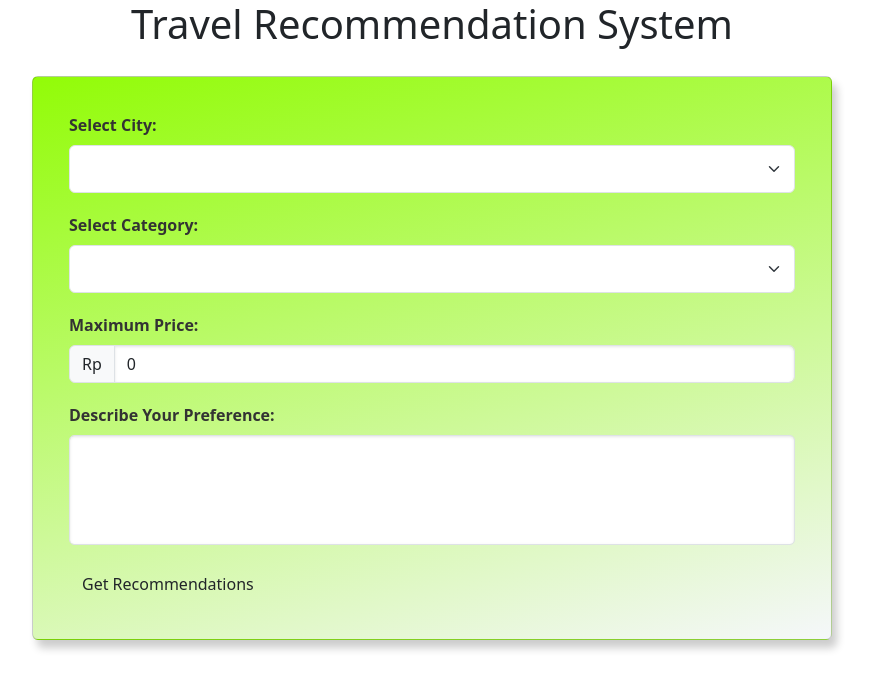
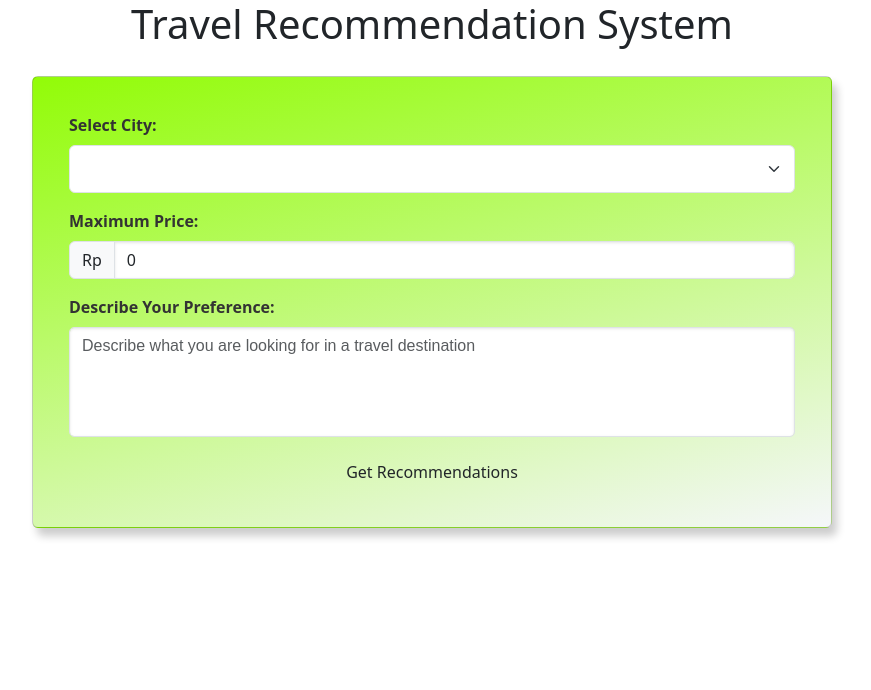
Before and after one commit to NovebrianSP/SIstemRekomendasi, a Flask app: template templates/index.html in a window 1280 px wide. Shown: the top 690 px of the page, without its empty margins (208-1079 px from the left). Run offline with Flask 3, Linux system fonts and the light colour scheme; the template is opened without the code that fills it, so the values that code supplies are empty; parts of the project's set-up code (start-up, migrations or seed data) failed here and were passed over.

Commit message:
Changing the model to Weighted Features Combination and updating template

```diff
--- a/app.py
+++ b/app.py
@@ -1,93 +1,90 @@
+from flask import Flask, render_template, request
 import pandas as pd
-from flask import Flask, request, render_template
-from sklearn.tree import DecisionTreeClassifier
-from sklearn.model_selection import train_test_split
+import re
+from sklearn.feature_extraction.text import TfidfVectorizer
+from sklearn.metrics.pairwise import cosine_similarity
+import numpy as np
+from sklearn.metrics.pairwise import euclidean_distances
 
-# Load the dataset
-file_path = 'E:/DATA/PythonProgram/SR/destinasi-wisata-indonesia.xlsx'
-data = pd.ExcelFile(file_path)
-df = data.parse('Worksheet')
+app = Flask(__name__)
 
-# Select relevant features
-selected_features = df[['Place_Name', 'Category', 'City', 'Price', 'Rating', 'Time_Minutes', 'Description']]
+# Load preprocessed data
+data_file = "E:/DATA/PythonProgram/SR/destinasi-wisata-indonesia-preprocessed.xlsx"
+data = pd.read_excel(data_file)
 
-# Handle missing values
-selected_features['Time_Minutes'].fillna(selected_features['Time_Minutes'].median(), inplace=True)
-selected_features['Description'].fillna("", inplace=True)
-
-# Encode categorical variables
-encoded_data = pd.get_dummies(selected_features, columns=['Category', 'City'], drop_first=True)
-
-# Define features (X) and target (y)
-X = encoded_data.drop(columns=['Place_Name', 'Description'])  # Drop Place_Name and Description as they are non-numerical
-y = df['Category']  # Predicting the category of the place
-
-# Split the data into training and testing sets
-X_train, X_test, y_train, y_test = train_test_split(X, y, test_size=0.2, random_state=42)
-
-# Initialize and train the Decision Tree model
-model = DecisionTreeClassifier(random_state=42)
-model.fit(X_train, y_train)
-
-# Preprocess text for description similarity
-def preprocess_text(text):
-    """Preprocess text by tokenizing, lowercasing, and removing common stopwords."""
-    from nltk.corpus import stopwords
-    from nltk.stem import PorterStemmer
-
-    stop_words = set(stopwords.words('indonesian'))  # Stopwords for Indonesian
-    stemmer = PorterStemmer()
-
-    tokens = text.lower().split()
-    tokens = [stemmer.stem(word) for word in tokens if word not in stop_words]
-    return set(tokens)
-
-# Flask app setup
-app = Flask(__name__)
+# Initialize TfidfVectorizer
+vectorizer = TfidfVectorizer()
 
 @app.route('/')
 def home():
-    cities = df['City'].unique()
-    categories = df['Category'].unique()
+    cities = data['City'].unique() if 'City' in data.columns else []
+    categories = data['Category'].unique() if 'Category' in data.columns else []
     return render_template('index.html', cities=cities, categories=categories)
 
 @app.route('/recommend', methods=['POST'])
 def recommend():
-    user_input = request.form
-    city = user_input.get('city')
-    category = user_input.get('category')
-    max_price = float(user_input.get('price'))
-    description = user_input.get('description', "")
+    city = request.form.get('city')
+    max_price = float(request.form.get('price', 0))
+    description = request.form.get('description', '')
 
-    # Filter the data based on user input
-    filtered_df = df[(df['City'] == city) & (df['Category'] == category) & (df['Price'] <= max_price)]
+    # Filter based on city and price
+    filtered_data = data[
+        (data['City'] == city) &
+        (data['Price'] <= max_price)
+    ]
 
-    if filtered_df.empty:
-        return render_template('result.html', recommendations=None)
+    # Preprocess user description
+    processed_description = preprocess_text(description)
 
-    # Compute description similarity using Jaccard Similarity
-    user_desc_set = preprocess_text(description)
+    if 'Processed_Description' in filtered_data.columns:
+        # Text Similarity
+        tfidf_matrix = vectorizer.fit_transform(
+            [processed_description] + filtered_data['Processed_Description'].tolist()
+        )
+        text_similarities = 1 / (1 + euclidean_distances(tfidf_matrix[0:1], tfidf_matrix[1:]).flatten())
 
-    def calculate_combined_similarity(row):
-        row_desc_set = preprocess_text(row['Description'])
-        desc_similarity = len(user_desc_set & row_desc_set) / len(user_desc_set | row_desc_set) if len(user_desc_set | row_desc_set) != 0 else 0
-        category_similarity = 1 if row['Category'] == category else 0
-        return 0.8 * desc_similarity + 0.2 * category_similarity
+        # Price Similarity (normalized)
+        max_price_in_data = filtered_data['Price'].max()
+        filtered_data['Price_Similarity'] = 1 - (filtered_data['Price'] / max_price_in_data)
 
-    filtered_df['Similarity'] = filtered_df.apply(calculate_combined_similarity, axis=1)
+        # Final Score Calculation
+        w1, w2, w3, w4 = 0.4, 0.3, 0, 0.3  # Weights for Text, Price, Geo, and Rating
 
-    # Compute final score by combining similarity, rating, and price
-    filtered_df['Final_Score'] = (
-        0.7 * filtered_df['Similarity'] +
-        0.2 * (filtered_df['Rating'] / 5) +
-        0.1 * (1 - filtered_df['Price'] / filtered_df['Price'].max())
-    )
+        # Ensure Rating exists and normalize if applicable
+        if 'Rating' in filtered_data.columns:
+            max_rating = filtered_data['Rating'].max()
+            filtered_data['Normalized_Rating'] = filtered_data['Rating'] / max_rating
+        else:
+            filtered_data['Normalized_Rating'] = 0
 
-    # Sort recommendations by Final_Score
-    sorted_df = filtered_df.sort_values(by='Final_Score', ascending=False)
-    recommendations = sorted_df[['Place_Name', 'Price', 'Rating', 'Similarity', 'Final_Score']].to_dict(orient='records')
+        # Compute final score
+        filtered_data = filtered_data.copy()
+        filtered_data['Description_Similarity'] = text_similarities
+        filtered_data['Final_Score'] = (
+            w1 * filtered_data['Description_Similarity'] +
+            w2 * filtered_data['Price_Similarity'] +
+            w4 * filtered_data['Normalized_Rating']
+        )
 
-    return render_template('result.html', recommendations=recommendations)
+        # Sort by Final Score
+        recommendations = filtered_data.sort_values(by=['Final_Score'], ascending=False)
+    else:
+        recommendations = pd.DataFrame()  # Empty recommendations
+
+    # If no recommendations found, show a message
+    if recommendations.empty:
+        message = "No recommendations found."
+    else:
+        message = None
+
+    return render_template('result.html', recommendations=recommendations.to_dict('records'), message=message)
+
+def preprocess_text(text):
+    """Preprocess input text for comparison."""
+    text = text.lower()
+    text = re.sub(r'[^\w\s]', '', text)  # Remove punctuation
+    text = re.sub(r'\s+', ' ', text).strip()  # Remove extra spaces
+    return text
 
 if __name__ == '__main__':
     app.run(debug=True)
--- a/templates/index.html
+++ b/templates/index.html
@@ -22,29 +22,17 @@
       <div class="card">
         <div class="card-body">
           <form action="/recommend" method="post">
-            <div class="form-container">
+            <div class="form-container mb-3">
               <label class="form-label" for="city">Select City:</label>
-              <select class="form-select" name="city" id="city">
+              <select class="form-select" name="city" id="city" required>
                 {% for city in cities %}
                 <option value="{{ city }}">{{ city }}</option>
                 {% endfor %}
               </select>
-              <span class="title"></span>
-              <i class=""></i>
             </div>
 
-            <div class="form-container">
-              <label class="form-label" for="category">Select Category:</label>
-              <select class="form-select" name="category" id="category">
-                {% for category in categories %}
-                <option value="{{ category }}">{{ category }}</option>
-                {% endfor %}
-              </select>
-            </div>
-
-            <div class="form-container">
+            <div class="form-container mb-3">
               <label class="form-label" for="price">Maximum Price:</label>
-
               <div class="input-group">
                 <span class="input-group-text">Rp</span>
                 <input
@@ -52,15 +40,16 @@
                   type="number"
                   name="price"
                   id="price"
-                  step="1000"
+                  step="5000"
                   min="0"
                   value="0"
                   placeholder="Define your budget"
+                  required
                 />
               </div>
             </div>
 
-            <div class="form-container">
+            <div class="form-container mb-3">
               <label class="form-label" for="description"
                 >Describe Your Preference:</label
               >
@@ -70,10 +59,12 @@
                 id="description"
                 rows="4"
                 cols="50"
+                placeholder="Describe what you are looking for in a travel destination"
+                required
               ></textarea>
             </div>
 
-            <button class="btn btn-slide" type="submit">
+            <button class="btn btn-slide w-100" type="submit">
               Get Recommendations
             </button>
           </form>
```
Also changed, not shown: templates/result.html (+29 -5 lines), 3 other files.
